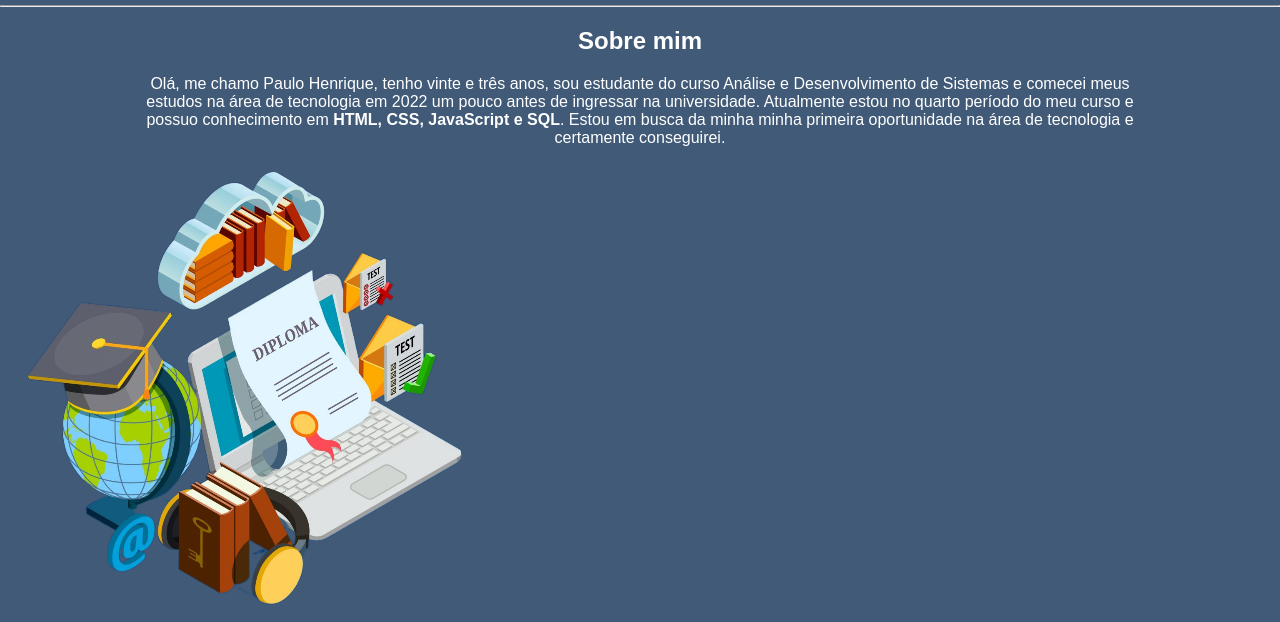
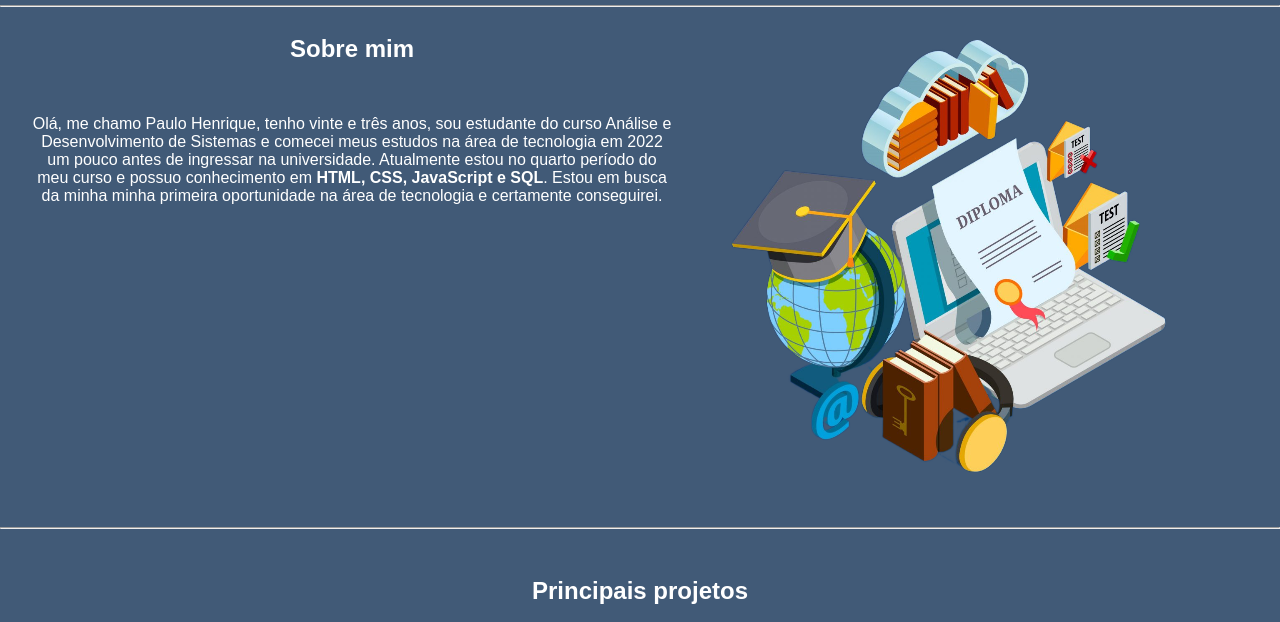
Before and after one commit to paulohenriquedasilva/meuportifolio, a plain HTML site: page index.html in a window 1280 px wide. Shown: the part 663-1285 px from the top of the page. Drawn offline with Linux system fonts and the light colour scheme.

Commit message:
Update sobre.css

```diff
--- a/sobre.css
+++ b/sobre.css
@@ -1,4 +1,8 @@
 #txt_sobre{
-    max-width: 62rem;
-    margin: auto;
+    max-width: 40rem;
+    padding: 2rem;
 }
+
+#sobre{
+    display: flex;
+}
```
